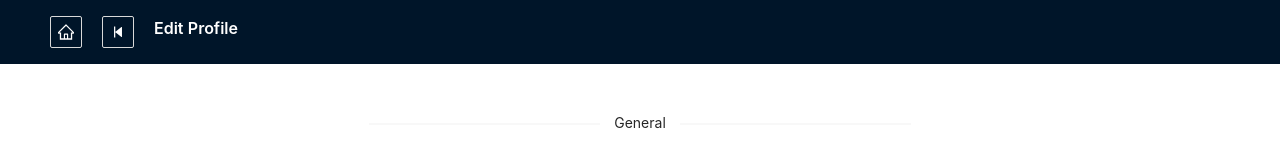
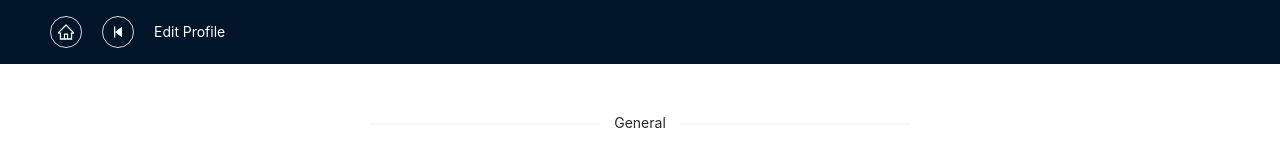
Before and after one commit to StevNdegwa/profile-app, a React (Create React App) app: page /edit-profile in a window 1280 px wide. Shown: the top 153 px of the page. Built offline with nearby package versions, Linux system fonts and the light colour scheme.

Commit message:
refactor: update page layout
 * split header component into standalone

```diff
--- /dev/null
+++ b/src/app/layout/PageLayout/Header/Header.jsx
@@ -0,0 +1,35 @@
+import { Layout, Col, Typography, Row, Button } from "antd";
+import { StepBackwardOutlined, HomeOutlined } from "@ant-design/icons";
+import { useHistory, Link } from "react-router-dom";
+
+export function Header({ title }) {
+  const history = useHistory();
+  return (
+    <Layout.Header>
+      <Row align="middle" gutter={20}>
+        <Col>
+          <Link to="/">
+            <Button
+              style={{ color: "white" }}
+              icon={<HomeOutlined />}
+              type="ghost"
+              shape="circle"
+            />
+          </Link>
+        </Col>
+        <Col>
+          <Button
+            style={{ color: "white" }}
+            icon={<StepBackwardOutlined />}
+            type="ghost"
+            shape="circle"
+            onClick={() => history.goBack()}
+          ></Button>
+        </Col>
+        <Col>
+          <Typography.Text style={{ color: "white" }}>{title}</Typography.Text>
+        </Col>
+      </Row>
+    </Layout.Header>
+  );
+}
--- /dev/null
+++ b/src/app/layout/PageLayout/Header/index.js
@@ -0,0 +1 @@
+export * from "./Header";
--- a/src/app/layout/PageLayout/PageLayout.jsx
+++ b/src/app/layout/PageLayout/PageLayout.jsx
@@ -1,40 +1,13 @@
-import { Layout, Col, Typography, Row, Button } from "antd";
-import { StepBackwardOutlined, HomeOutlined } from "@ant-design/icons";
-import { useHistory, Link } from "react-router-dom";
+import { Layout, Col } from "antd";
 import PropTypes from "prop-types";
+import { Header } from "./Header";
 
-const { Header, Content, Footer } = Layout;
+const { Content, Footer } = Layout;
 
 export function PageLayout({ children, title }) {
-  const history = useHistory();
   return (
     <Layout style={{ height: "100vh" }}>
-      <Header>
-        <Row align="middle" gutter={20}>
-          <Col>
-            <Link to="/">
-              <Button
-                style={{ color: "white" }}
-                icon={<HomeOutlined />}
-                type="ghost"
-              />
-            </Link>
-          </Col>
-          <Col>
-            <Button
-              style={{ color: "white" }}
-              icon={<StepBackwardOutlined />}
-              type="ghost"
-              onClick={() => history.goBack()}
-            ></Button>
-          </Col>
-          <Col>
-            <Typography.Title style={{ color: "white" }} level={5}>
-              {title}
-            </Typography.Title>
-          </Col>
-        </Row>
-      </Header>
+      <Header title={title} />
       <Content
         style={{ backgroundColor: "white", padding: "2rem", overflow: "auto" }}
       >
```
